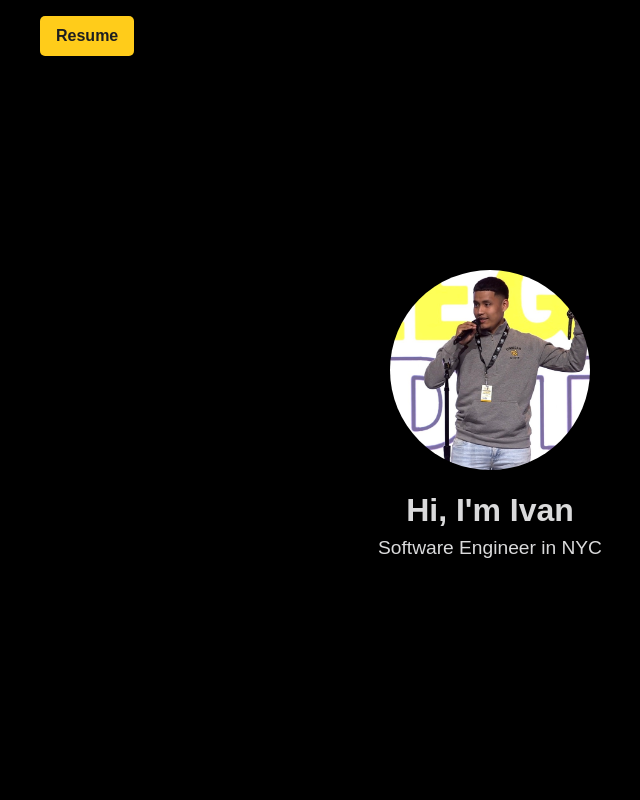
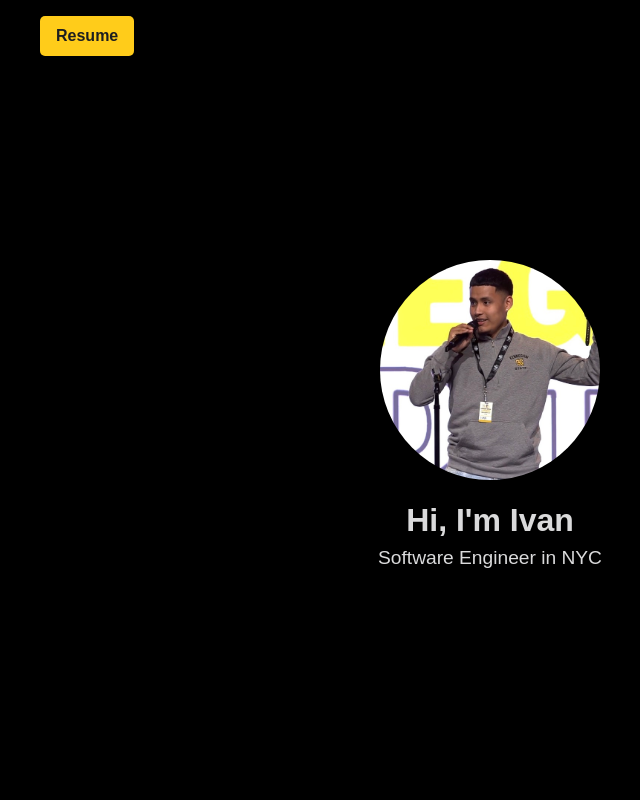
Before and after one commit to ivantlaseca/ivantlaseca.github.io, a Next.js app: page / in a window 1280 px wide. Shown: the top 800 px of the page, without its empty margins (150-790 px from the left). Built offline with nearby package versions, Linux system fonts and the light colour scheme.

Commit message:
Fix conference pic scale

```diff
--- a/src/app/components/Hero.jsx
+++ b/src/app/components/Hero.jsx
@@ -6,7 +6,7 @@ const Hero = () => {
 
   return (
     <div className="hero-container">
-      <Image src='/images/conference_pic.jpeg' className="profile-img" width={300} height={300} x alt="Ivan" />
+      <div className="profile-img"></div>
       <div className="hero-text">
         <h1>Hi, I'm Ivan</h1>
         <p>
--- a/src/app/globals.css
+++ b/src/app/globals.css
@@ -108,11 +108,12 @@ hr {
 }
 
 .hero-container .profile-img {
-  width: 200px;
-  height: 200px;
+  width: 220px;
+  height: 220px;
   border-radius: 50%;
-  margin: 0 auto;
-  object-fit: cover;
+  background-image: url('/images/conference_pic.jpeg');
+  background-size: 200%;
+  background-position: top;
 }
 
 .hero-container .hero-text {
@@ -196,11 +197,6 @@ hr {
   object-fit: cover;
   transition: all 0.5s ease-in-out;
   cursor: cell;
-}
-
-.about-container .flex-about .about-img .profile-img:hover {
-  filter: grayscale(0%);
-  transform: scale(1.02);
 }
 
 @media screen and (max-width: 768px) {
```
